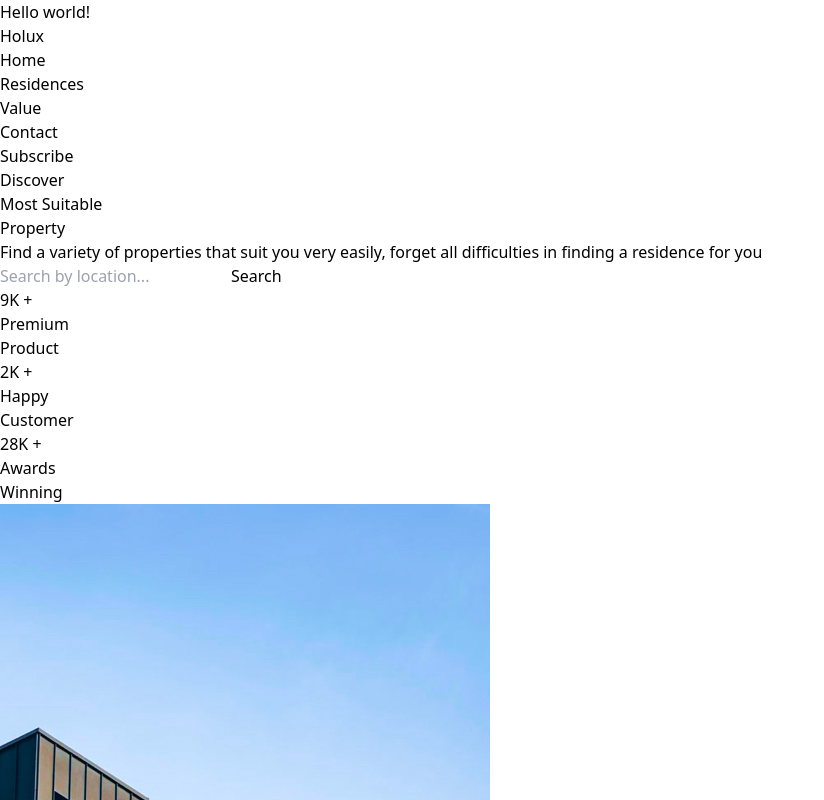
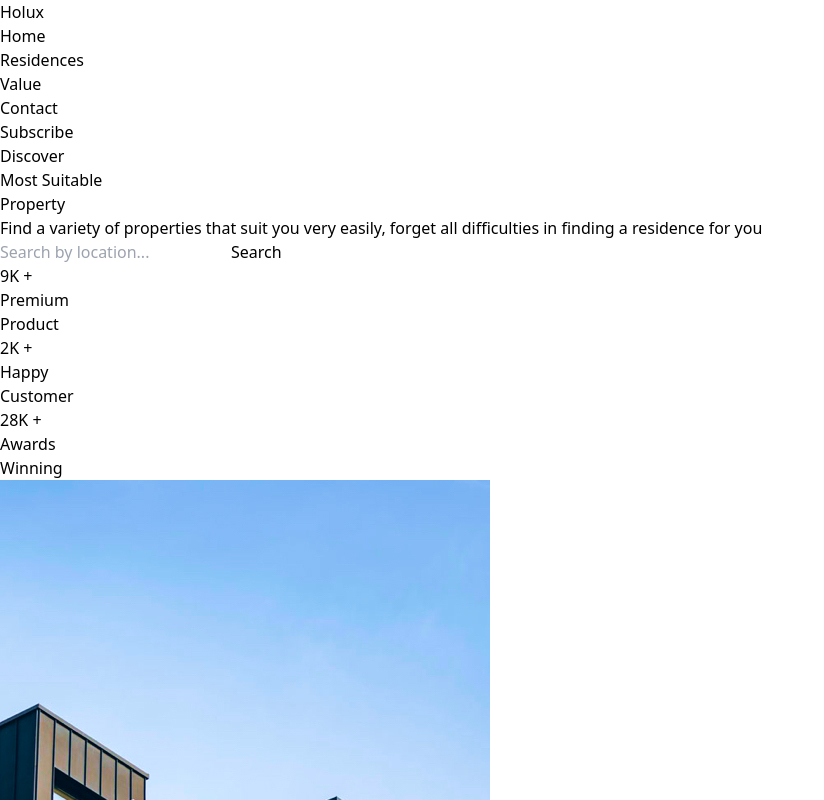
Before and after one commit to shoproizoshlo/real-state-website-vue-ts, a Vue app: page / in a window 1280 px wide. Shown: the top 800 px of the page, without its empty margins (0-824 px from the left). Built offline with nearby package versions, Linux system fonts and the light colour scheme.

Commit message:
Update App.vue

```diff
--- a/src/App.vue
+++ b/src/App.vue
@@ -1,5 +1,4 @@
 <template>
-  <h1 class="text-3xl font-bold bg-black underline">Hello world!</h1>
   <!--==================== HEADER ====================-->
   <HeaderComponent />
 
```
